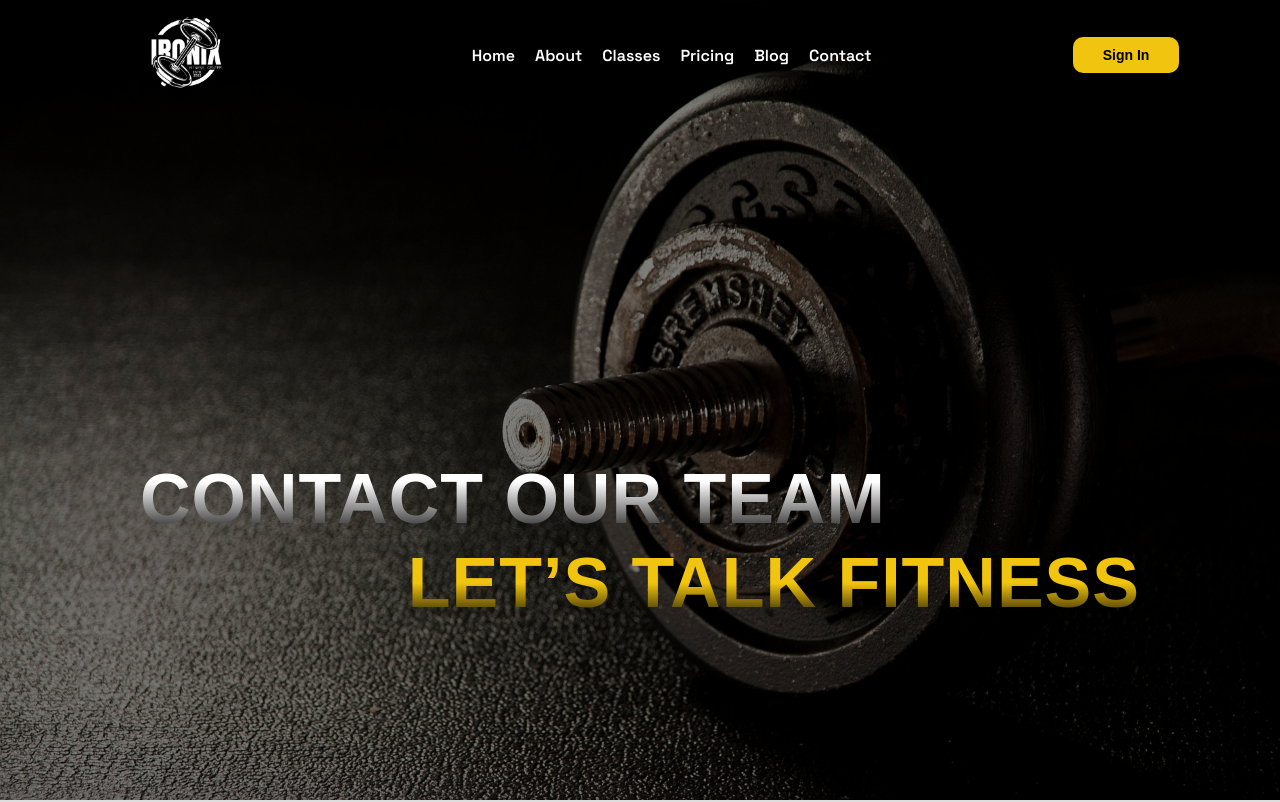
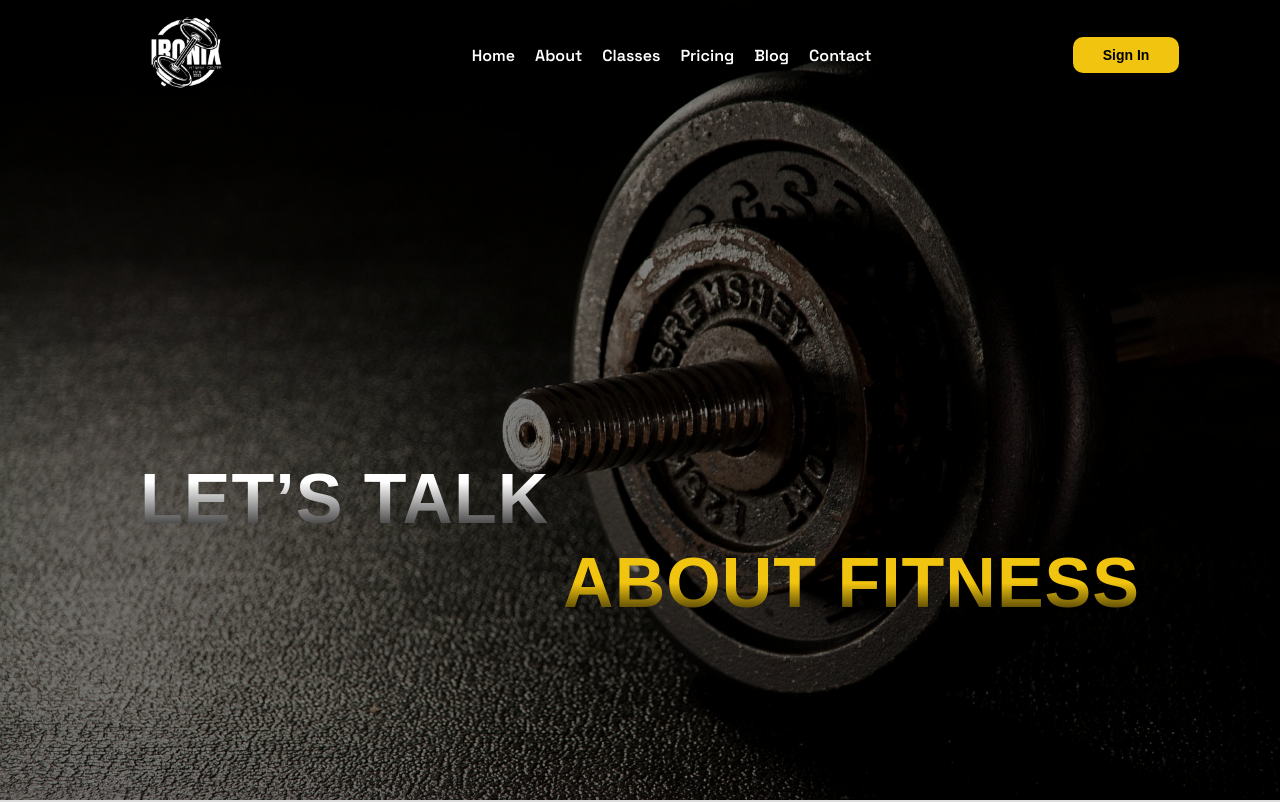
Before and after one commit to irffann-git/Ironix, a React (Vite) app: page /Contact in a window 1280 px wide. Shown: the top 802 px of the page. Built offline with nearby package versions, Linux system fonts and the light colour scheme; a web font is replaced by a local one.

Commit message:
Updated some styleagain

```diff
--- a/src/components/Contact/ContactPage.css
+++ b/src/components/Contact/ContactPage.css
@@ -99,6 +99,7 @@
   }
   .contact-hero-content h1 {
     font-size: 45px;
+    text-align: center;
   }
   .contact-hero-content {
     gap: 15px;
--- a/src/components/Contact/ContactPage.jsx
+++ b/src/components/Contact/ContactPage.jsx
@@ -27,8 +27,8 @@ function ContactPage() {
           <div className="contact-hero-overlay"></div>
           <div className="contact-content-box">
             <div className="contact-hero-content">
-              <h1 className="contact-first">Contact Our Team</h1>
-              <h1 className="contact-last">Let’s Talk Fitness</h1>
+              <h1 className="contact-first">Let’s Talk</h1>
+              <h1 className="contact-last"> about Fitness</h1>
             </div>
           </div>
         </div>
```
